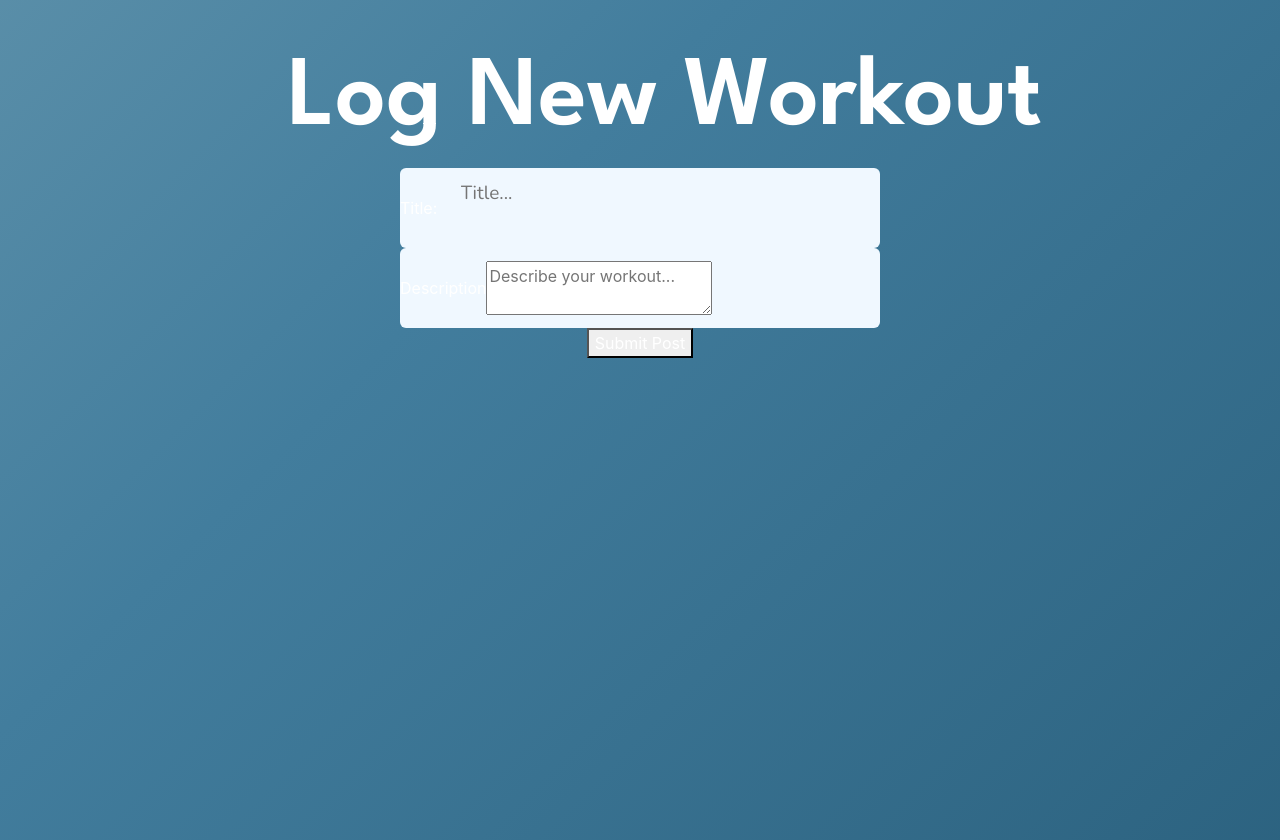
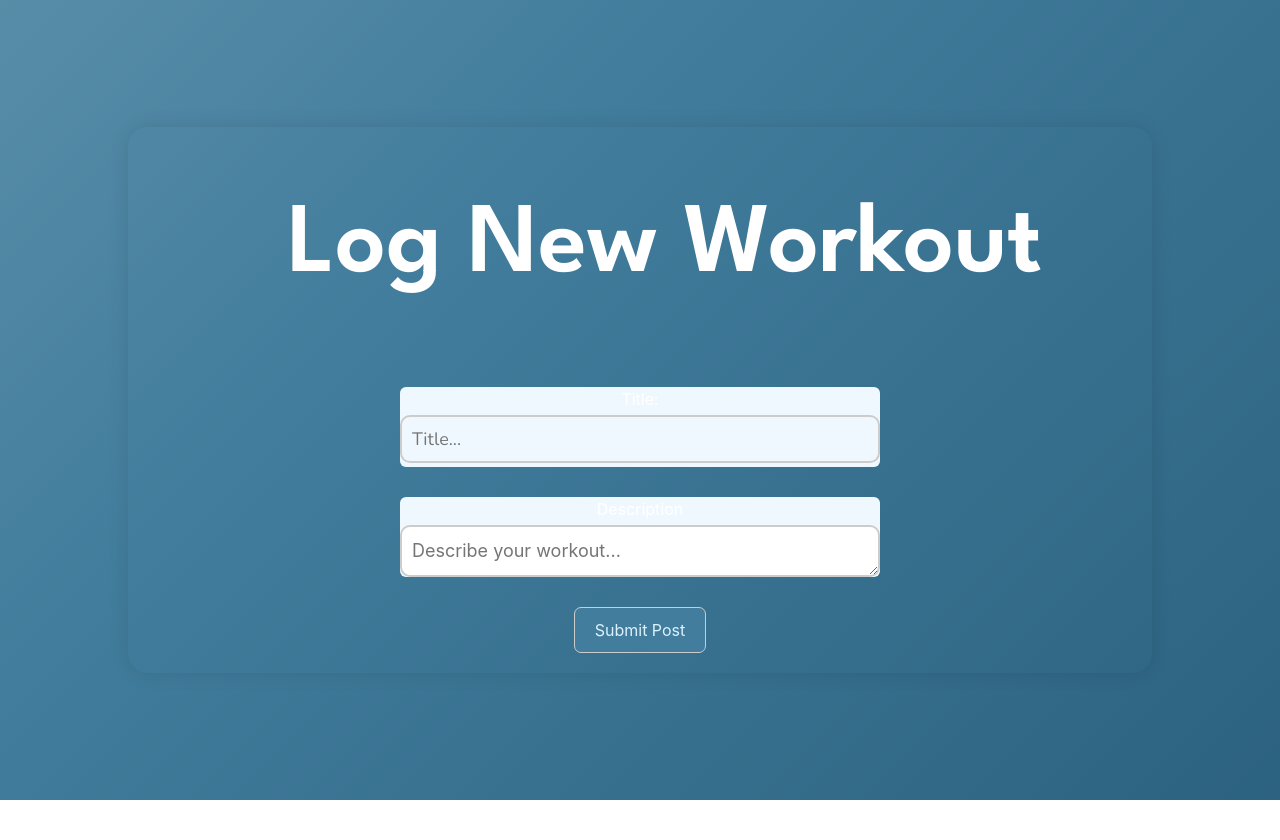
Before and after one commit to AyahKash/ByteBod, a React (Create React App) app: page /createpost in a window 1280 px wide. After the commit the page ends 800 px from the top, so only its background shows below. Built offline with nearby package versions, Linux system fonts and the light colour scheme; no server answers; the database is empty.

Commit message:
Started styling work on create post page

```diff
--- a/src/components/auth/SignUp.js
+++ b/src/components/auth/SignUp.js
@@ -29,16 +29,22 @@ function SignUp(){
             console.log(userCredential);
 
             // Use setDoc to add user data to the "users" collection
+
             await setDoc(doc(db, 'users', userCredential.user.uid), {
                 name: name,
             }, { merge: true });
+            console.log("successfully connected to firebase")
 
             // Sign into the account after creating a new account
             const signInCredential = await signInWithEmailAndPassword(auth, email, password);
             console.log(signInCredential);
+            console.log("successfully signed in")
+            console.log("now waiting to navigate to homepage")
 
             // Navigate to the homepage
             navigate("/homepage");
+            console.log("navigated to homepage success")
+
         } catch (error) {
             console.log(error);
             console.log("Error message:", error.message);
--- a/src/components/pages/CreatePost.css
+++ b/src/components/pages/CreatePost.css
@@ -0,0 +1,58 @@
+.createPostPage {
+    display: flex;
+    justify-content: center;
+    align-items: center;
+    height: 100vh;
+  }
+
+  .cpContainer {
+    display: flex;
+    flex-direction: column;
+    align-items: center;
+    width: 80%;
+    padding: 20px;
+    /* border: 2px solid #ccc; */
+    border-radius: 20px;
+    box-shadow: 0 0 20px rgba(0, 0, 0, 0.1);
+
+
+  }
+
+  .cpContainer h1 {
+    margin-bottom: 80px;
+  }
+
+  .input {
+    display: flex;
+    flex-direction: column;
+    margin-bottom: 30px;
+  }
+
+  .input label {
+    margin-bottom: 4px;
+  }
+
+  .input input, .input textarea {
+    padding: 10px;
+    font-size: 18px;
+    border: 2px solid #ccc;
+    border-radius: 10px;
+    width: 100%;
+  }
+
+  .input textarea {
+    height: 150px;
+  }
+
+  button {
+    padding: 10px 20px;
+    background-color: #427D9D;
+    color: #DDF2FD;
+    border: 1px solid #ccc;
+    border-radius: 7px;
+    cursor: pointer;
+  }
+
+  button:hover {
+    background-color: #164863;
+  }
--- a/src/components/pages/CreatePost.js
+++ b/src/components/pages/CreatePost.js
@@ -3,6 +3,8 @@ import { addDoc, collection } from 'firebase/firestore';
 import { db, auth } from '../../firebase';
 import "./CreatePost.css";
 import { useNavigate } from 'react-router-dom';
+
+import './CreatePost.css'; //ADDED THIS
 
 export const CreatePost = () => {
   const [title, setTitle] = useState("");
@@ -21,9 +23,10 @@ export const CreatePost = () => {
 };
 
   return (
+
     <div className="createPostPage">
         <div className="cpContainer">
-            <h1>Log New Workout</h1>
+        <h1>Log New Workout</h1>
             <div className="input">
                 <label> Title: </label>
                 <input placeholder="Title..." onChange={(event) =>
```
